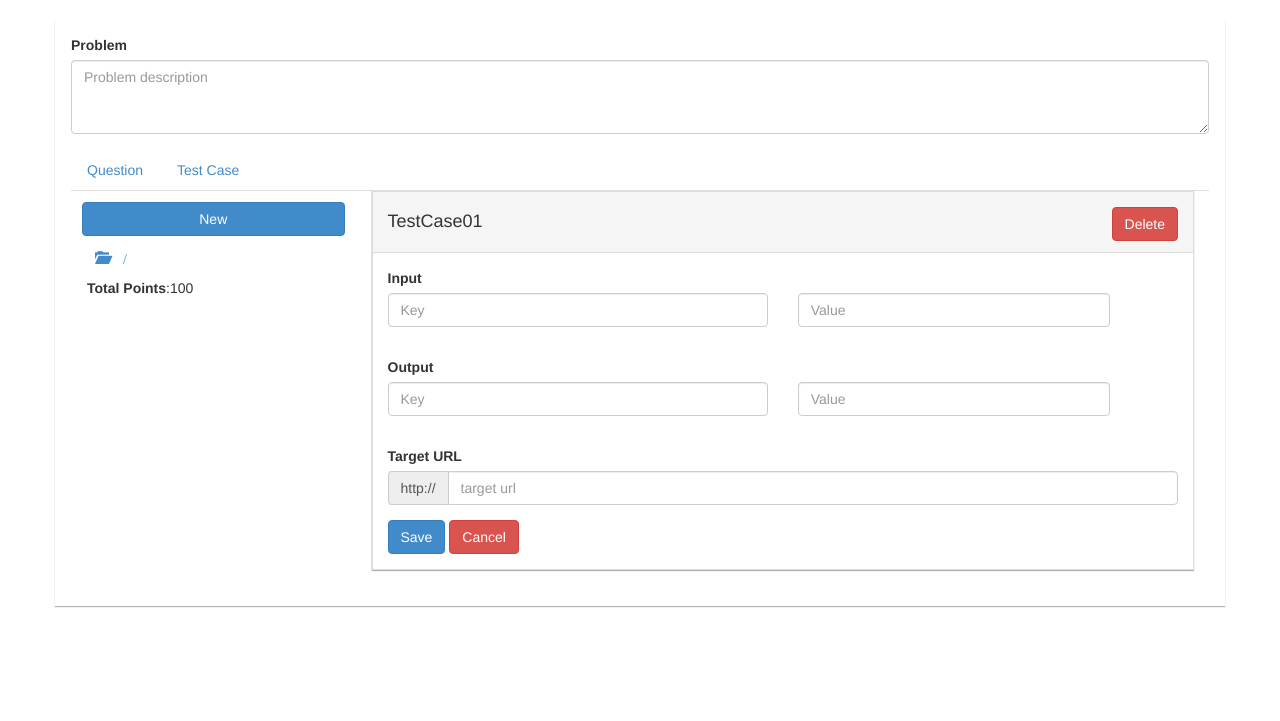
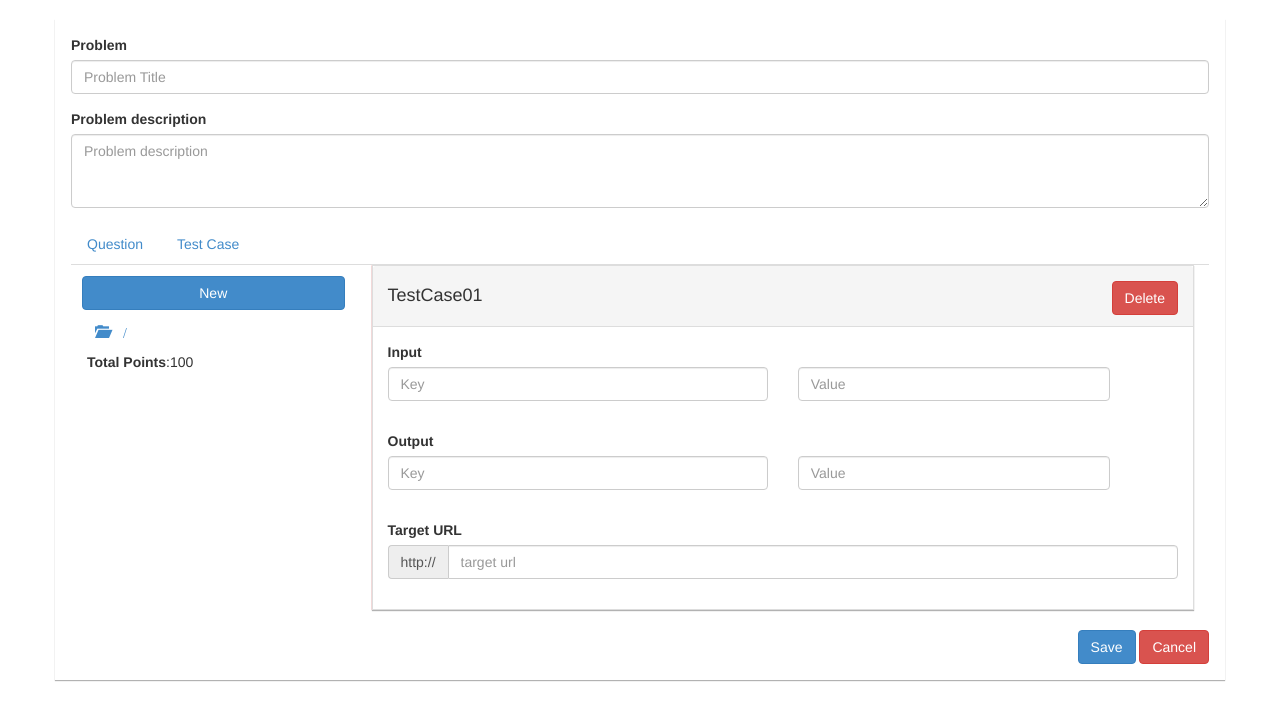
Before and after one commit to WebRockStar/WebRockStar, a Node server app: page /company/problems in a window 1280 px wide. Shown: the part 51-772 px from the top of the page. Run offline with Node 20, Linux system fonts and the light colour scheme; some libraries are stand-ins or nearby versions.

Commit message:
updated candidate UI

```diff
--- a/views/company_problems.ejs
+++ b/views/company_problems.ejs
@@ -5,8 +5,12 @@
 	<div class="row panel">
     <div class="panel-body">
       <div class="form-group">
-        <label for="wrs-file-name">Problem</label>
-        <textarea id="wrs-file-content" class="form-control" rows="3" placeholder="Problem description"></textarea>
+        <label for="wrs-file-problem">Problem</label>
+        <input id="wrs-file-problem" type="text" class="form-control" placeholder="Problem Title"></input>
+      </div>
+      <div class="form-group">
+        <label for="wrs-file-problem-statement">Problem description</label>
+        <textarea id="wrs-file-problem-statement" class="form-control" rows="3" placeholder="Problem description"></textarea>
       </div>
       <ul class="nav nav-tabs">
         <li><a href="#wrs-tab-question" data-toggle="tab">Question</a></li>
@@ -77,8 +81,6 @@
                     <div class="checkbox">
                        <label><input id="wrs-file-editable" type="checkbox" checked> Editable</label>
                     </div>
-                    <button type="submit" class="btn btn-primary">Save</button>
-                    <button type="cancel" class="btn btn-default btn-danger">Cancel</button>
                   </form>
                 </div> <!-- panel-body -->
               </div> <!-- panel -->
@@ -139,8 +141,6 @@
                         <input type="text" class="form-control" id="target-url" placeholder="target url">
                       </div>
                     </div>
-                    <button type="button" class="btn btn-primary test-case-save">Save</button>
-                    <button type="cancel" class="btn btn-default btn-danger">Cancel</button>
                   </form>
                 </div> <!-- panel-body -->
               </div> <!-- panel -->
@@ -148,6 +148,10 @@
           </div><!-- col-md-9 -->
         </div> <!-- wrs-tab-testcase -->
       </div>
+      <div class="pull-right">
+        <button type="submit" class="btn btn-primary">Save</button>
+        <button type="cancel" class="btn btn-default btn-danger">Cancel</button>
+      </div>
     </div> <!-- panel-body -->
   </div> <!-- row -->
 </div>
```
